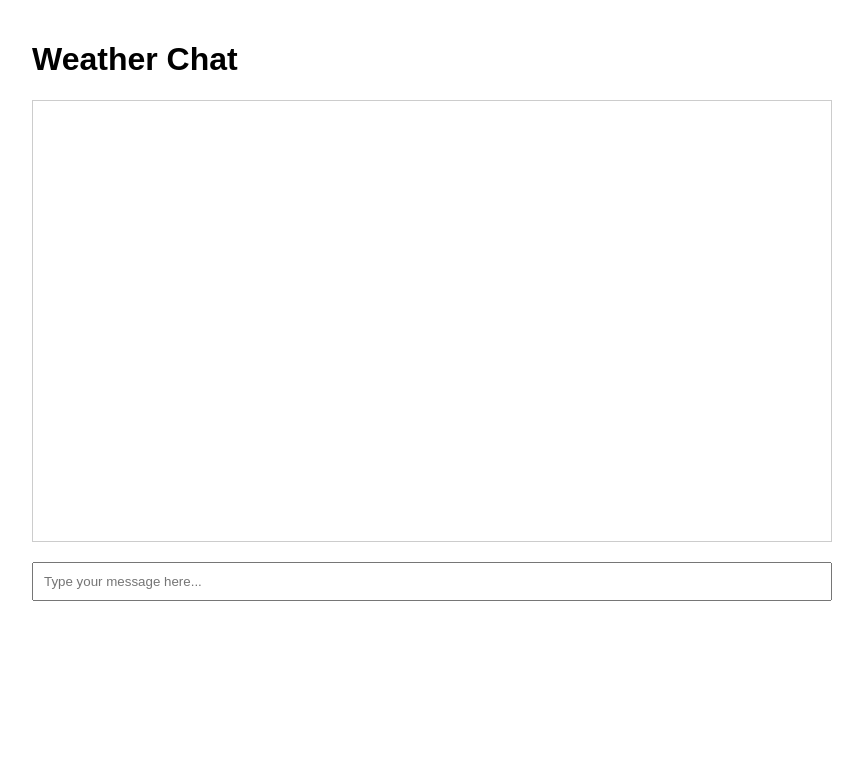
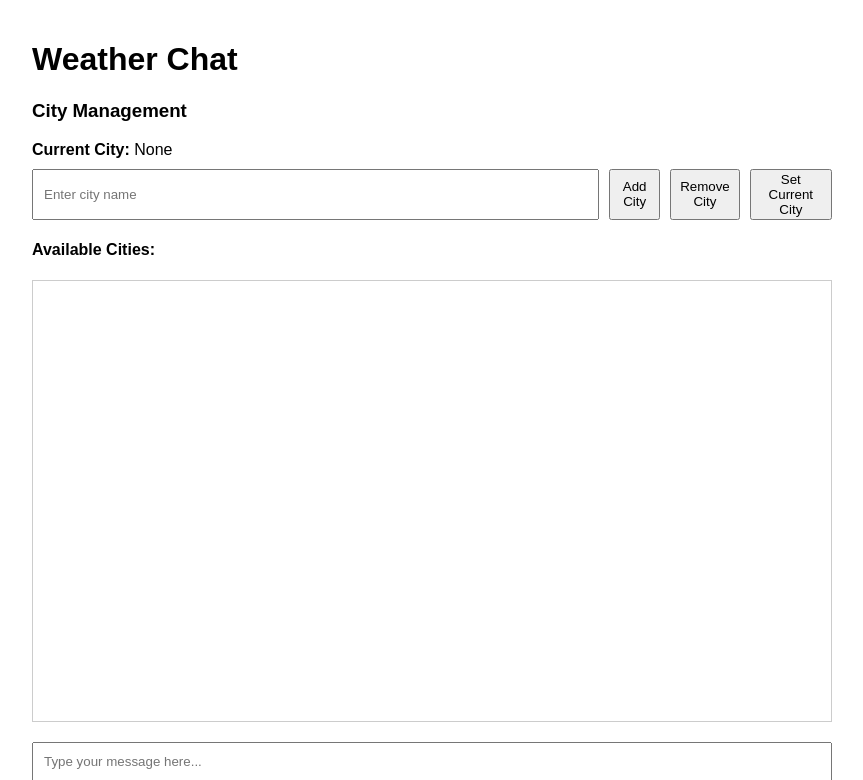
Before and after one commit to hyperverseglobalconsulting/agenticweatherapp, a Python web app: template templates/index.html in a window 1280 px wide. Shown: the top 780 px of the page, without its empty margins (208-1071 px from the left). Before the commit the page ends 601 px from the top, so only its background shows below. Run offline with Jinja, Linux system fonts and the light colour scheme; the template is opened without the code that fills it, so the values that code supplies are empty.

Commit message:
updated changes

```diff
--- a/templates/index.html
+++ b/templates/index.html
@@ -21,16 +21,98 @@
             padding: 10px;
             box-sizing: border-box;
         }
+        .city-management {
+            margin-bottom: 20px;
+        }
+        .city-controls {
+            display: flex;
+            gap: 10px;
+            margin-top: 10px;
+        }
+        .city-list {
+            margin-top: 20px;
+        }
     </style>
 </head>
 <body>
     <h1>Weather Chat</h1>
+
+    <div class='city-management'>
+        <h3>City Management</h3>
+        <div class='current-city'>
+            <strong>Current City:</strong> <span id='current-city-display'>None</span>
+        </div>
+        <div class='city-controls'>
+            <input type='text' id='city-input' placeholder='Enter city name'>
+            <button onclick='addCity()'>Add City</button>
+            <button onclick='removeCity()'>Remove City</button>
+            <button onclick='setCurrentCity()'>Set Current City</button>
+        </div>
+        <div class='city-list'>
+            <h4>Available Cities:</h4>
+            <ul id='city-list'></ul>
+        </div>
+    </div>
+
     <div id='chat'></div>
     <input type='text' id='message' placeholder='Type your message here...'>
 
     <script>
         const chatElement = document.getElementById('chat');
         const messageInput = document.getElementById('message');
+        const cityInput = document.getElementById('city-input');
+        const currentCityDisplay = document.getElementById('current-city-display');
+        const cityListElement = document.getElementById('city-list');
+
+        async function updateCities() {
+            const response = await fetch('/cities');
+            const data = await response.json();
+            currentCityDisplay.textContent = data.current_city || 'None';
+            cityListElement.innerHTML = data.cities
+                .map(city => `<li>${city}</li>`)
+                .join('');
+        }
+
+        async function addCity() {
+            const cityName = cityInput.value.trim();
+            if (!cityName) return;
+
+            const response = await fetch('/cities', {
+                method: 'POST',
+                headers: {
+                    'Content-Type': 'application/json',
+                },
+                body: JSON.stringify({ city_name: cityName })
+            });
+            await updateCities();
+            cityInput.value = '';
+        }
+
+        async function removeCity() {
+            const cityName = cityInput.value.trim();
+            if (!cityName) return;
+
+            const response = await fetch(`/cities/${cityName}`, {
+                method: 'DELETE'
+            });
+            await updateCities();
+            cityInput.value = '';
+        }
+
+        async function setCurrentCity() {
+            const cityName = cityInput.value.trim();
+            if (!cityName) return;
+
+            const response = await fetch('/cities/current', {
+                method: 'POST',
+                headers: {
+                    'Content-Type': 'application/json',
+                },
+                body: JSON.stringify({ city_name: cityName })
+            });
+            await updateCities();
+            cityInput.value = '';
+        }
 
         messageInput.addEventListener('keypress', async (e) => {
             if (e.key === 'Enter') {
@@ -55,6 +137,9 @@
                 chatElement.scrollTop = chatElement.scrollHeight;
             }
         });
+
+        // Initial cities update
+        updateCities();
     </script>
 </body>
 </html>
```
Also changed, not shown: app.py (+114 -5 lines).
